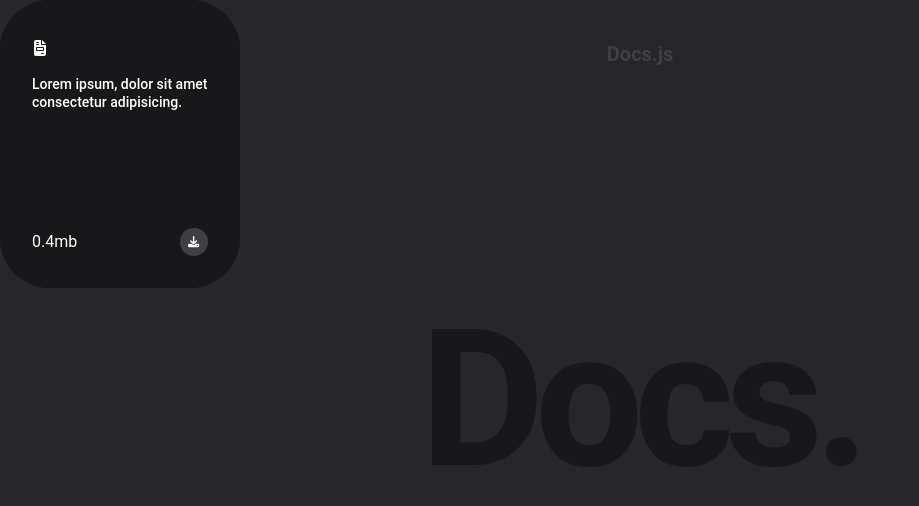
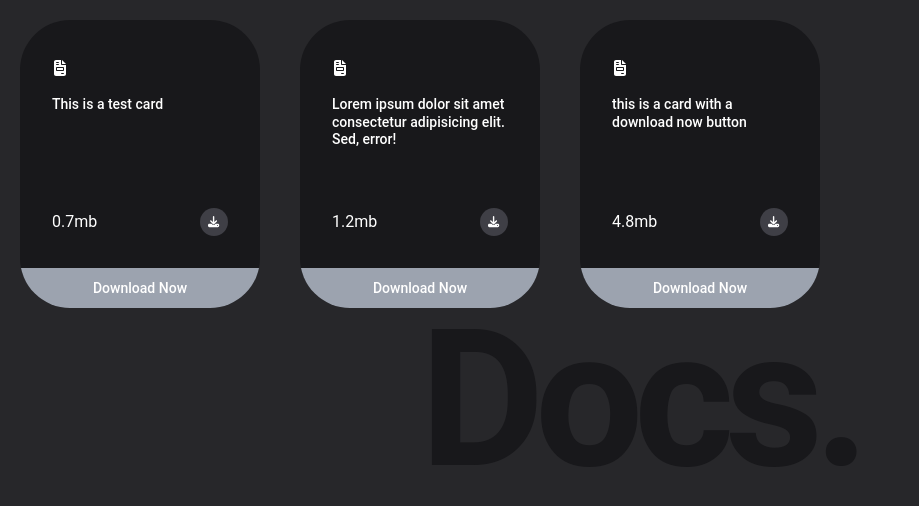
Before and after one commit to Romit77/Cardex, a React (Vite) app: page / in a window 1280 px wide. Shown: the top 506 px of the page, without its empty margins (0-919 px from the left). Built offline with nearby package versions, Linux system fonts and the light colour scheme.

Commit message:
added framer motion

```diff
--- a/package.json
+++ b/package.json
@@ -10,6 +10,7 @@
     "preview": "vite preview"
   },
   "dependencies": {
+    "framer-motion": "^11.0.5",
     "react": "^18.2.0",
     "react-dom": "^18.2.0",
     "react-icons": "^5.0.1"
--- a/src/App.jsx
+++ b/src/App.jsx
@@ -8,7 +8,6 @@ function App() {
       <div className="relative w-full h-screen bg-zinc-800 ">
         <Background />
         <Foreground />
-        <Card />
       </div>
     </>
   );
--- a/src/Components/Card.jsx
+++ b/src/Components/Card.jsx
@@ -1,22 +1,33 @@
 import { FaFileInvoice } from "react-icons/fa6";
 import { FaDownload } from "react-icons/fa6";
+import { IoClose } from "react-icons/io5";
+import { motion } from "framer-motion";
 
-function Card() {
+function Card({ data, reference }) {
   return (
-    <div className=" relative w-60 h-72 rounded-[50px] bg-zinc-900 text-white py-10 px-8 overflow-hidden">
+    <motion.div
+      drag
+      dragConstraints={reference}
+      dragElastic={0.2}
+      whileDrag={{ scale: 1.2 }}
+      className=" relative flex-shrink-0 w-60 h-72 rounded-[50px] bg-zinc-900 text-white py-10 px-8 overflow-hidden"
+    >
       <FaFileInvoice />
       <p className="text-sm font-medium mt-5 leading-tight ">
-        Lorem ipsum, dolor sit amet consectetur adipisicing.
+        {data.description}
       </p>
-      <div className=" absolute bottom-0 w-full left-0 py-3 px-8">
-        <div className="flex items-center justify-between mb-5 ">
-          <h5>0.4mb</h5>
+      <div className=" absolute bottom-0 w-full left-0 ">
+        <div className="flex items-center justify-between py-3 mb-5 px-8 ">
+          <h5>{data.filesize}</h5>
           <span className="w-7 h-7 bg-zinc-700 rounded-full  flex items-center justify-center p-2 cursor-pointer">
-            <FaDownload size="0.7rem" />
+            {data.close ? <IoClose /> : <FaDownload size="0.7rem" />}
           </span>
         </div>
+        <div className="tag w-full h-10 bg-gray-400 py-4 flex items-center justify-center">
+          <h3 className="text-center font-medium text-sm">Download Now</h3>
+        </div>
       </div>
-    </div>
+    </motion.div>
   );
 }
 
--- a/src/Components/Foreground.jsx
+++ b/src/Components/Foreground.jsx
@@ -1,11 +1,38 @@
+import { useRef } from "react";
 import Card from "./Card";
 
 function Foreground() {
+  const ref = useRef(null);
+
+  const data = [
+    {
+      description: "This is a test card",
+      filesize: "0.7mb",
+      closure: true,
+      tag: { isOpen: true, Title: "Download now", tagColor: "green" },
+    },
+    {
+      description:
+        " Lorem ipsum dolor sit amet consectetur adipisicing elit. Sed, error!",
+      filesize: "1.2mb",
+      closure: false,
+      tag: { isOpen: true, Title: "Download now", tagColor: "green" },
+    },
+    {
+      description: "this is a card with a download now button",
+      filesize: "4.8mb",
+      closure: true,
+      tag: { isOpen: true, Title: "Download now", tagColor: "green" },
+    },
+  ];
   return (
-    <div>
-      <div className="w-full h-full fixed z-[3] top-0 left-0 ">
-        <Card />
-      </div>
+    <div
+      ref={ref}
+      className="w-full h-full fixed z-[3] top-0 left-0 flex gap-10 flex-wrap p-5 "
+    >
+      {data.map((item, index) => (
+        <Card data={item} reference={ref} key={index} />
+      ))}
     </div>
   );
 }
```
Also changed, not shown: 1 other file (tests, documents, lock files or other folders).
